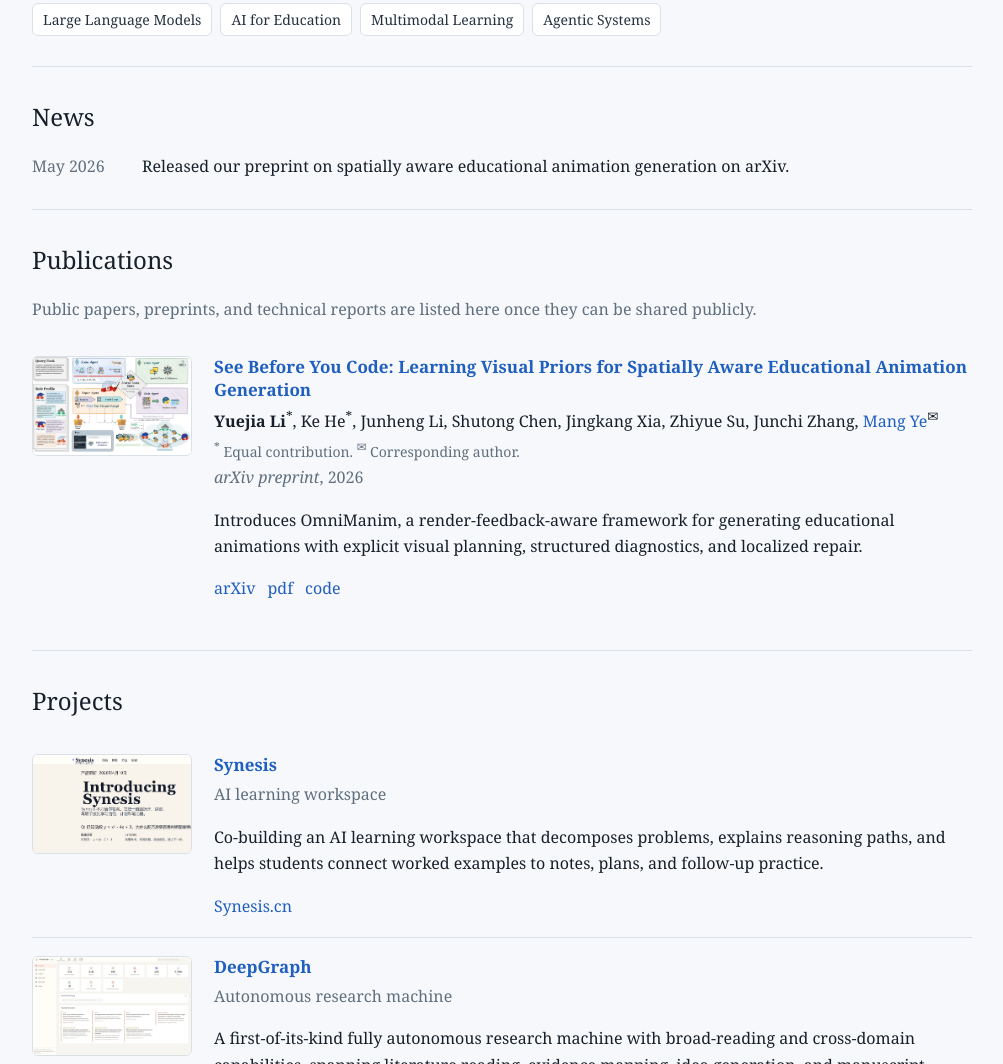
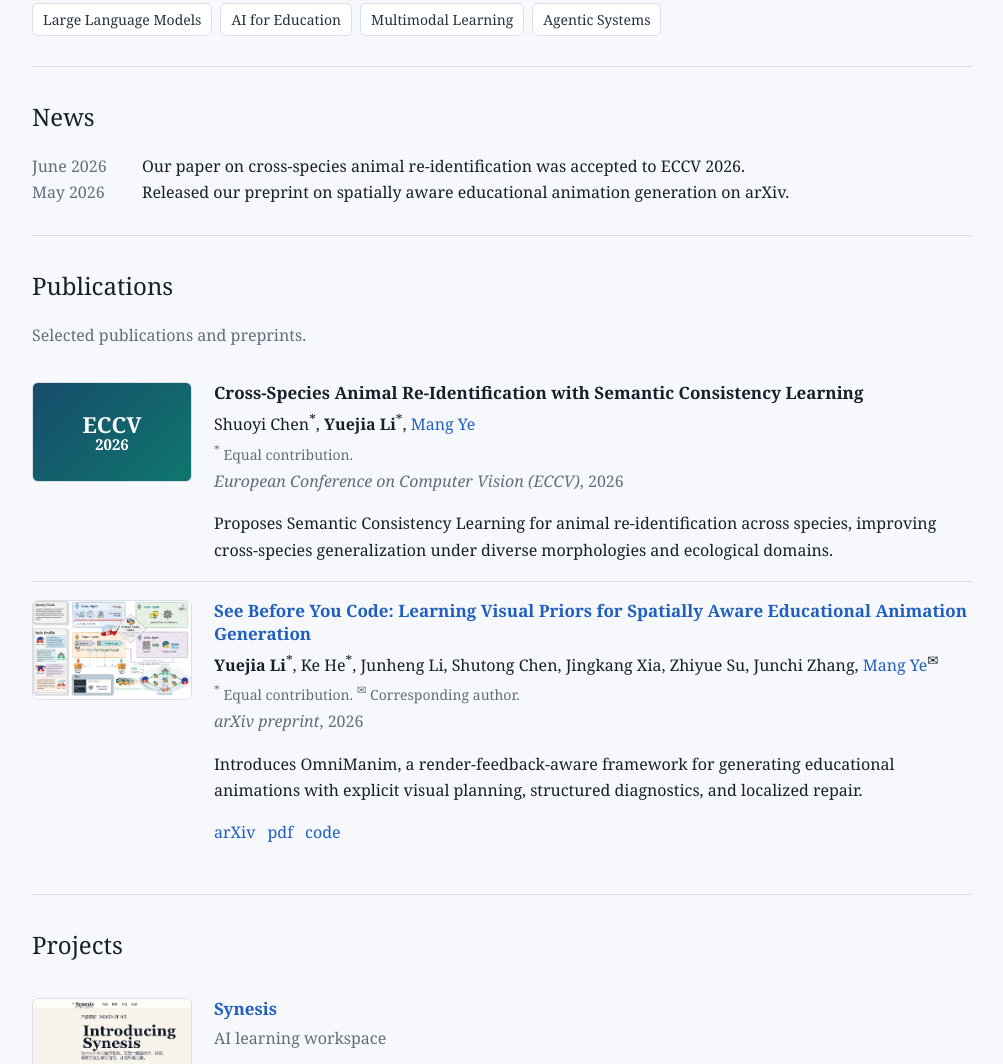
Before and after one commit to Kemalau/Kemalau.github.io, a plain HTML site: page index.html in a window 1280 px wide. Shown: the part 621-1685 px from the top of the page, without its empty margins (138-1141 px from the left). Drawn offline with Linux system fonts and the light colour scheme.

Commit message:
Add ECCV 2026 publication

```diff
--- a/index.html
+++ b/index.html
@@ -53,6 +53,10 @@
       <h2>News</h2>
       <ul class="news-list">
         <li>
+          <time datetime="2026-06">June 2026</time>
+          <span>Our paper on cross-species animal re-identification was accepted to ECCV 2026.</span>
+        </li>
+        <li>
           <time datetime="2026-05">May 2026</time>
           <span>Released our preprint on spatially aware educational animation generation on arXiv.</span>
         </li>
@@ -61,9 +65,26 @@
 
     <section id="publications" class="section">
       <h2>Publications</h2>
-      <p class="muted">
-        Public papers, preprints, and technical reports are listed here once they can be shared publicly.
-      </p>
+      <p class="muted">Selected publications and preprints.</p>
+
+      <article class="publication item">
+        <div class="thumb thumb-placeholder" aria-hidden="true">
+          <span>ECCV</span>
+          <strong>2026</strong>
+        </div>
+        <div>
+          <h3>Cross-Species Animal Re-Identification with Semantic Consistency Learning</h3>
+          <p class="authors">
+            Shuoyi Chen<sup>*</sup>, <strong>Yuejia Li</strong><sup>*</sup>, <a href="mailto:yenang@whu.edu.cn">Mang Ye</a>
+            <span class="author-note"><sup>*</sup> Equal contribution.</span>
+          </p>
+          <p class="meta"><em>European Conference on Computer Vision (ECCV)</em>, 2026</p>
+          <p>
+            Proposes Semantic Consistency Learning for animal re-identification across species, improving
+            cross-species generalization under diverse morphologies and ecological domains.
+          </p>
+        </div>
+      </article>
 
       <article class="publication item">
         <img class="thumb" src="images/paper-omnmanim-overview.png" alt="">
--- a/stylesheet.css
+++ b/stylesheet.css
@@ -211,6 +211,28 @@ time,
   background: var(--surface);
 }
 
+.thumb-placeholder {
+  display: grid;
+  place-items: center;
+  align-content: center;
+  gap: 2px;
+  background: linear-gradient(135deg, #174c6b, #0f766e);
+  color: #ffffff;
+  font-family: Georgia, "Times New Roman", serif;
+}
+
+.thumb-placeholder span {
+  font-size: 22px;
+  font-weight: 700;
+  letter-spacing: 0;
+  line-height: 1;
+}
+
+.thumb-placeholder strong {
+  font-size: 15px;
+  line-height: 1;
+}
+
 .authors {
   margin-bottom: 2px;
 }
```
